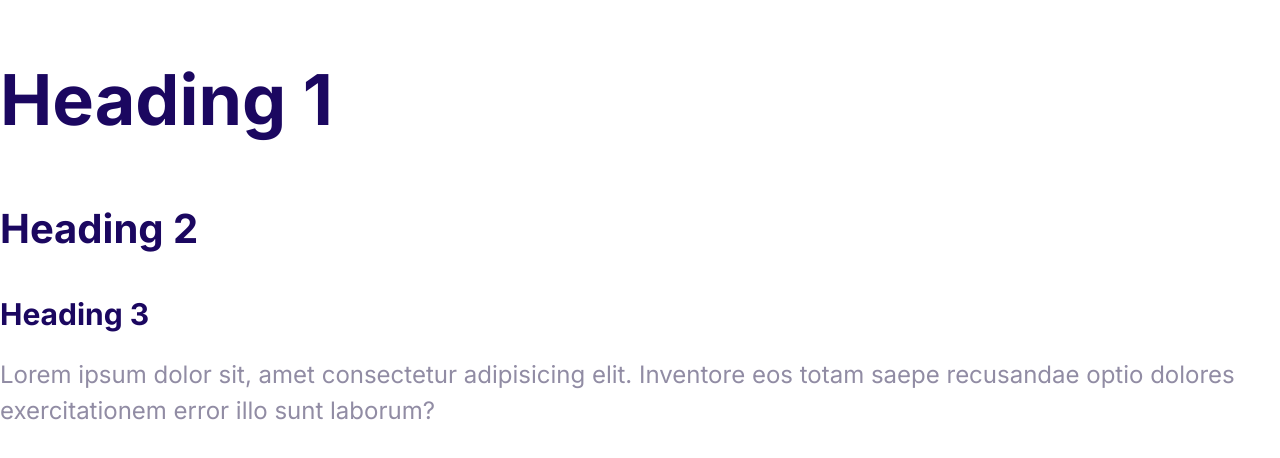
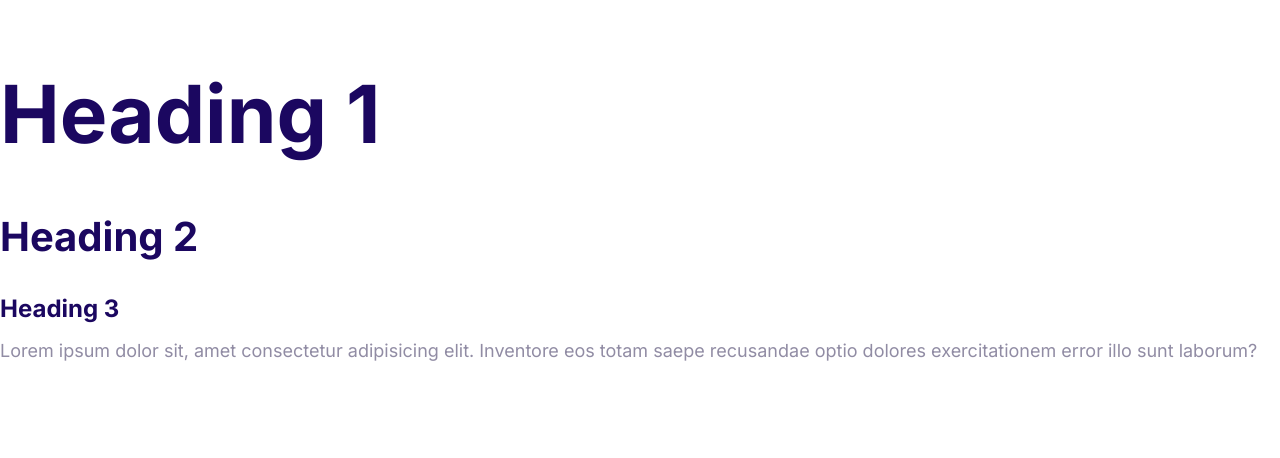
Before and after one commit to KristianPeterZwart/ULTIMATEHTML5CSS3PART3, a plain HTML site: page index.html in a window 1280 px wide. Drawn offline with Linux system fonts and the light colour scheme.

Commit message:
defined styles for the fonts

```diff
--- a/css/styles.css
+++ b/css/styles.css
@@ -22,6 +22,7 @@ h1,
 h2,
 h3 {
   color: var(--color-headings);
+  margin-bottom: 1rem;
 }
 
 h1 {
@@ -35,9 +36,26 @@ h2 {
 
 h3 {
   font-size: 3rem;
-  margin-bottom: 2rem;
 }
 
 p {
   margin-top: 0;
 }
+
+@media screen and (min-width: 1024px) {
+  body {
+    font-size: 1.8rem;
+  }
+
+  h1 {
+    font-size: 8rem;
+  }
+
+  h2 {
+    font-size: 4rem;
+  }
+
+  h3 {
+    font-size: 2.4rem;
+  }
+}
```
